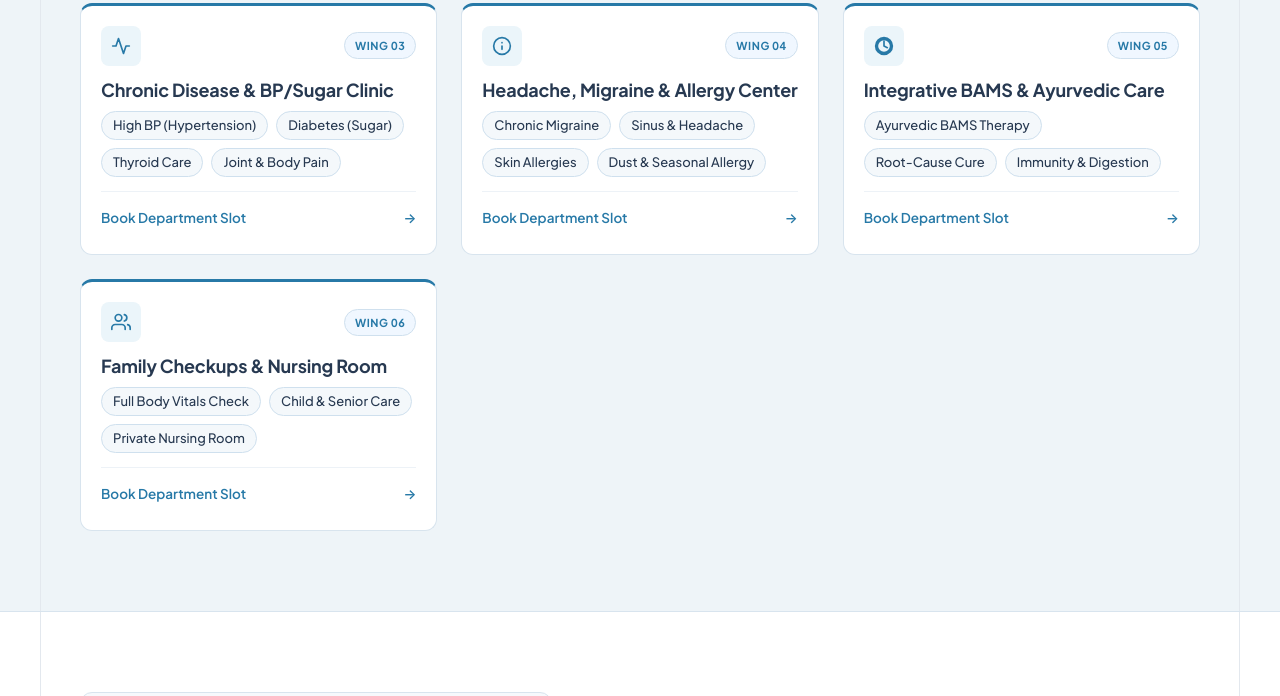
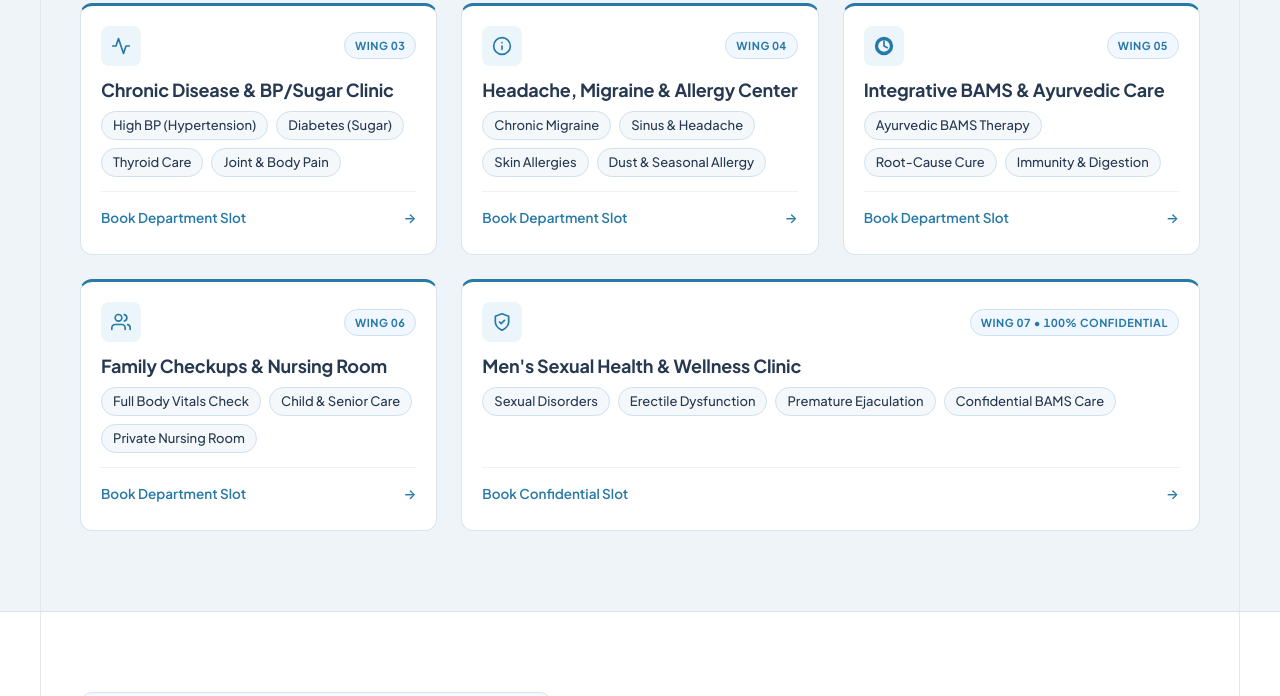
Before and after one commit to sameer13072004-gif/yash-health-clinic, a plain HTML site: page index.html in a window 1280 px wide. Shown: the part 1438-2134 px from the top of the page. Drawn offline with Linux system fonts and the light colour scheme.

Commit message:
feat: add confidential Men's Sexual Health Wing (Sexual Disorders, Erectile Dysfunction, Premature Ejaculation) across specialties, booking form, FAQ, and footer

```diff
--- a/index.html
+++ b/index.html
@@ -4,8 +4,8 @@
   <meta charset="UTF-8">
   <meta name="viewport" content="width=device-width, initial-scale=1.0">
   <title>Yash Health Clinic | Dr. Yash Kumar (BAMS) — Multispeciality Primary Care & Family Medicine, Amroha</title>
-  <meta name="description" content="Official website of Yash Health Clinic in Moti Nagar Colony, Near Awas Vikas Colony, Amroha, Uttar Pradesh led by Dr. Yash Kumar (BAMS). 5.0 Google Rated primary care, viral fever, gastroenterology, chronic disease management, in-house pharmacy, and maternal nursing room. Open daily 6:00 AM – 10:00 PM.">
-  <meta name="keywords" content="Yash Health Clinic, Dr Yash Kumar, BAMS, General Physician Amroha, Doctor Moti Nagar Colony Amroha, Clinic near Awas Vikas Colony Amroha, Family Medicine Amroha, Fever Clinic Amroha, Ayurvedic Doctor Amroha">
+  <meta name="description" content="Official website of Yash Health Clinic in Moti Nagar Colony, Near Awas Vikas Colony, Amroha, Uttar Pradesh led by Dr. Yash Kumar (BAMS). 5.0 Google Rated primary care, viral fever, gastroenterology, chronic disease management, confidential men's sexual health (sexual disorders, erectile dysfunction, premature ejaculation), in-house pharmacy, and maternal nursing room. Open daily 6:00 AM – 10:00 PM.">
+  <meta name="keywords" content="Yash Health Clinic, Dr Yash Kumar, BAMS, General Physician Amroha, Doctor Moti Nagar Colony Amroha, Clinic near Awas Vikas Colony Amroha, Family Medicine Amroha, Fever Clinic Amroha, Ayurvedic Doctor Amroha, Sexual Disorder Treatment Amroha, Erectile Dysfunction Treatment Amroha, Premature Ejaculation Doctor Amroha">
   <meta name="theme-color" content="#273951">
   <link rel="icon" type="image/jpeg" href="https://i.postimg.cc/vBrnhr3W/Whats-App-Image-2026-11-18-at-1-16-09-PM.jpg">
 
@@ -483,6 +483,34 @@
             <div class="dept-action-footer">
               <button class="btn-dept-book" onclick="selectDepartmentForBooking('Family & Maternal Child Care')">
                 <span>Book Department Slot</span>
+                <span aria-hidden="true">&rarr;</span>
+              </button>
+            </div>
+          </div>
+
+          <!-- Wing 07: Men's Sexual Health & Wellness Clinic -->
+          <div class="bento-dept-card bento-dept-wide">
+            <div>
+              <div class="dept-header-cluster">
+                <div class="dept-icon-wrapper">
+                  <svg width="20" height="20" viewBox="0 0 24 24" fill="none" stroke="currentColor" stroke-width="2" stroke-linecap="round" stroke-linejoin="round">
+                    <path d="M12 22s8-4 8-10V5l-8-3-8 3v7c0 6 8 10 8 10z"></path>
+                    <path d="M9 12l2 2 4-4"></path>
+                  </svg>
+                </div>
+                <span class="dept-code-tag tnum">WING 07 • 100% CONFIDENTIAL</span>
+              </div>
+              <h3 class="dept-h3">Men's Sexual Health &amp; Wellness Clinic</h3>
+              <div class="dept-tag-list">
+                <span class="dept-chip">Sexual Disorders</span>
+                <span class="dept-chip">Erectile Dysfunction</span>
+                <span class="dept-chip">Premature Ejaculation</span>
+                <span class="dept-chip">Confidential BAMS Care</span>
+              </div>
+            </div>
+            <div class="dept-action-footer">
+              <button class="btn-dept-book" onclick="selectDepartmentForBooking('Sexual Health & Disorders')">
+                <span>Book Confidential Slot</span>
                 <span aria-hidden="true">&rarr;</span>
               </button>
             </div>
@@ -982,7 +1010,7 @@
               </svg>
             </button>
             <div class="faq-content">
-              <p>Dr. Yash Kumar treats viral fever, typhoid, dengue recovery, seasonal flu, acidity, gas, stomach infections, IBS, high BP, diabetes, thyroid disorders, chronic migraines, sinus and skin allergies, joint pain, and routine family &amp; pediatric checkups.</p>
+              <p>Dr. Yash Kumar treats viral fever, typhoid, dengue recovery, seasonal flu, acidity, gas, stomach infections, IBS, high BP, diabetes, thyroid disorders, chronic migraines, sinus and skin allergies, joint pain, confidential men's sexual health conditions (sexual disorders, erectile dysfunction, and premature ejaculation), and routine family &amp; pediatric checkups.</p>
             </div>
           </div>
 
@@ -1106,6 +1134,7 @@
                     <option value="Headache, Migraine & Allergy">Wing 04: Migraine, Allergy &amp; Sinus</option>
                     <option value="Integrative BAMS & Holistic">Wing 05: Integrative Ayurvedic BAMS</option>
                     <option value="Family & Maternal Child Care">Wing 06: Family &amp; Nursing Room</option>
+                    <option value="Sexual Health & Disorders (Confidential)">Wing 07: Sexual Disorders, ED &amp; PE (Confidential)</option>
                   </select>
                 </div>
 
@@ -1169,6 +1198,7 @@
             <li><a href="#departments">Headache, Migraine &amp; Allergy Center</a></li>
             <li><a href="#departments">Integrative BAMS &amp; Ayurvedic Care</a></li>
             <li><a href="#departments">Family Checkups &amp; Nursing Room</a></li>
+            <li><a href="#departments">Men's Sexual Health &amp; Wellness Clinic</a></li>
           </ul>
         </div>
 
--- a/styles.css
+++ b/styles.css
@@ -1177,7 +1177,8 @@ h1, h2, h3, h4, h5, h6 {
 }
 
 @media (min-width: 1024px) {
-  .bento-dept-flagship {
+  .bento-dept-flagship,
+  .bento-dept-wide {
     grid-column: span 2;
   }
 }
```
